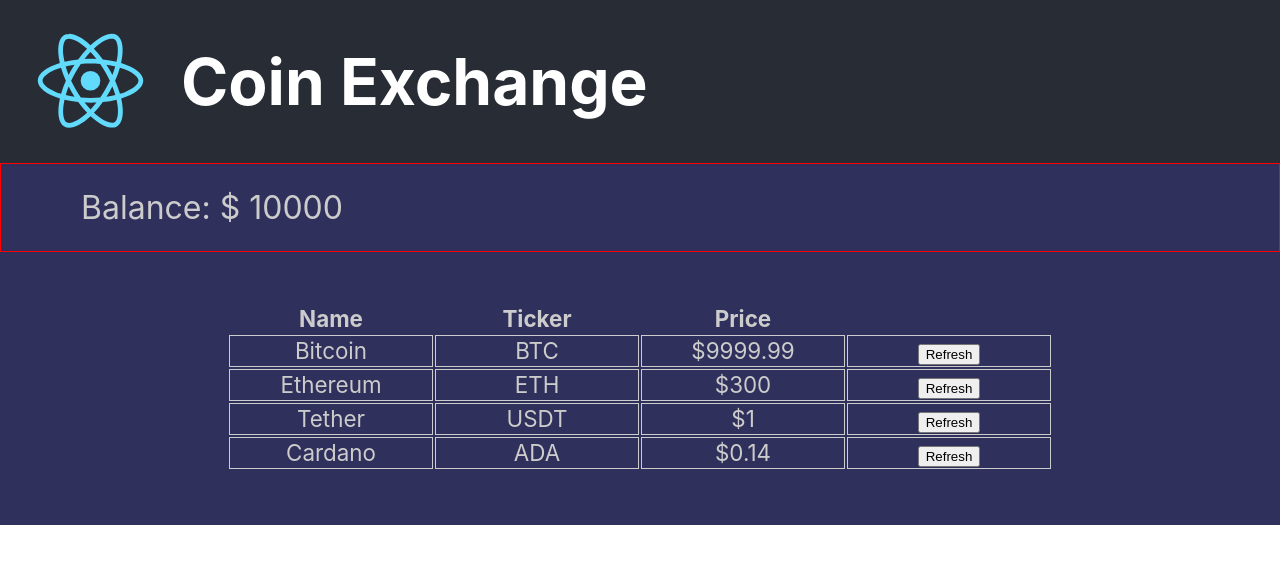
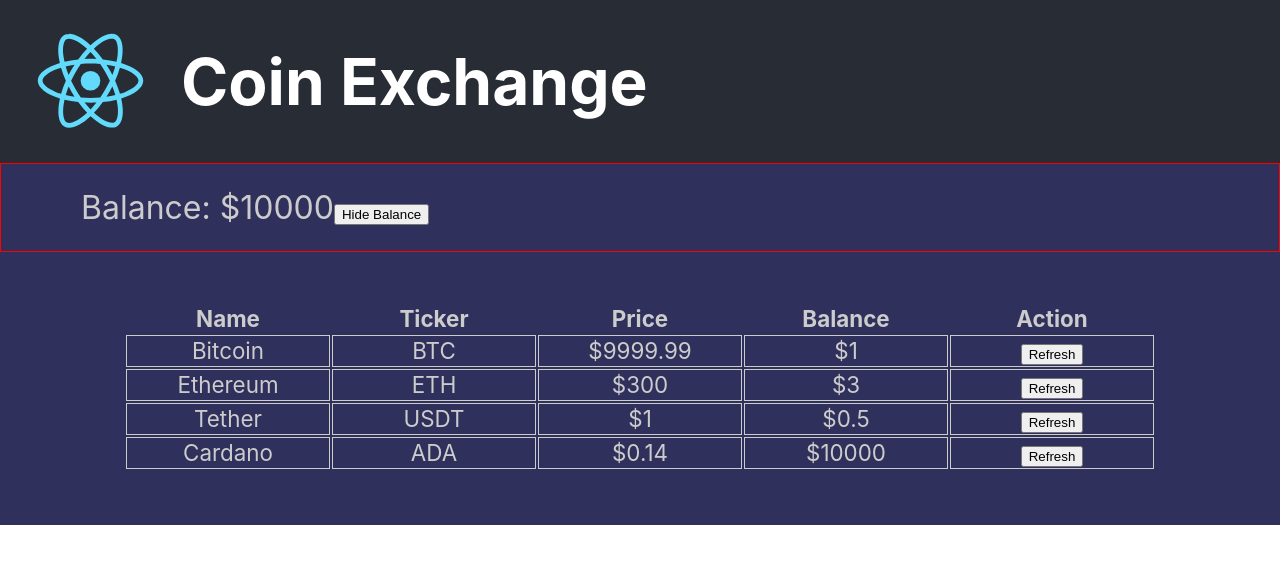
Before and after one commit to adagora/coin-exchange, a React (Create React App) app: page / in a window 1280 px wide. Shown: the top 564 px of the page. Built offline with nearby package versions, Linux system fonts and the light colour scheme.

Commit message:
Hide/Show Balance

```diff
--- a/src/App.js
+++ b/src/App.js
@@ -16,34 +16,50 @@
     super(props);
     this.state = {
       balance: 10000,
+      showBalance: true,
       coinData: [
         {
           name: 'Bitcoin',
           ticker: 'BTC',
-          price: 9999.99
+          price: 9999.99,
+          balance: 1
         },
         {
           name: 'Ethereum',
           ticker: 'ETH',
-          price: 300
+          price: 300,
+          balance: 3
         },
         {
           name: 'Tether',
           ticker: 'USDT',
-          price: 1.0
+          price: 1.0,
+          balance: 0.5
         },
         {
           name: 'Cardano',
           ticker: 'ADA',
-          price: 0.14
+          price: 0.14,
+          balance: 10000
         },
       ]
     }
     this.handleRefresh = this.handleRefresh.bind(this);
+    this.handleBalanceVisibilityChange = this.handleBalanceVisibilityChange.bind(this);
+  }
+
+  handleBalanceVisibilityChange(){
+    this.setState( function(oldState) {
+      return {
+        ...oldState,
+        showBalance: !oldState.showBalance
+      }
+    });
+
   }
   // passing down this event Handler as props and calling event Handler in child component and passing information back to the parent
   handleRefresh(valueChangeTicker) {
-    const newCoinData = this.state.coinData.map(function( {ticker, name, price} ) {
+    const newCoinData = this.state.coinData.map(function( {ticker, name, price, balance} ) {
       let newPrice = price;
       if ( valueChangeTicker === ticker ) {
         const randomPercentage = 0.995 + Math.random() * 0.01;
@@ -53,6 +69,8 @@
           ticker,
           name,
           price: newPrice,
+          balance
+
         }
     });
 
@@ -63,8 +81,14 @@
     return (
       <Div className="App">
         <ExchangeHeader />
-        <AccountBalance amount={this.state.balance} />
-        <CoinList coinData={this.state.coinData} handleRefresh={this.handleRefresh} />
+        <AccountBalance
+          amount={this.state.balance}
+          showBalance={this.state.showBalance}
+          handleBalanceVisibilityChange={this.handleBalanceVisibilityChange} />
+        <CoinList
+          coinData={this.state.coinData}
+          showBalance={this.state.showBalance}
+          handleRefresh={this.handleRefresh} />
       </Div>
     );
   }
--- a/src/components/AccountBalance/AccountBalance.jsx
+++ b/src/components/AccountBalance/AccountBalance.jsx
@@ -12,9 +12,16 @@
 
 export default class AccountBalance extends Component {
     render() {
+        const buttonText = this.props.showBalance ? 'Hide Balance' : 'Show Balance';
+        let content = null;
+        if (this.props.showBalance) {
+            content = <>Balance: ${this.props.amount}</>;
+        }
+
         return (
             <Section>
-                Balance: $ {this.props.amount}
+                {content}
+                <button onClick={this.props.handleBalanceVisibilityChange}>{buttonText}</button>
             </Section>
         );
     }
--- a/src/components/Coin/Coin.jsx
+++ b/src/components/Coin/Coin.jsx
@@ -22,14 +22,6 @@
 
         //submitting (this.props.ticker) to the parent to find value
        this.props.handleRefresh(this.props.ticker);
-/*
-       const randomPercentage = 0.995 + Math.random() * 0.01;
-       this.setState( oldState => {
-        return {
-            price: oldState.price * randomPercentage
-        };
-       });
-    */
    }
     render() {
         return (
@@ -37,6 +29,7 @@
                <Td>{this.props.name}</Td>
                <Td>{this.props.ticker}</Td>
                <Td>${this.props.price}</Td>
+               {this.props.showBalance ?<Td>${this.props.balance}</Td> : null}
                <Td>
                     <form action="#" method="POST">
                         <button onClick={this.handleClick}>Refresh</button>
--- a/src/components/CoinList/CoinList.jsx
+++ b/src/components/CoinList/CoinList.jsx
@@ -17,15 +17,19 @@
             <th>Name</th>
             <th>Ticker</th>
             <th>Price</th>
+            {this.props.showBalance ? <th>Balance</th> : null}
+            <th>Action</th>
           </tr>
         </thead>
         <tbody>
           {
-          this.props.coinData.map( ({name, ticker, price}) =>
+          this.props.coinData.map( ({name, ticker, price, balance}) =>
             <Coin key={ticker}
                   handleRefresh={this.props.handleRefresh}
                   name={name}
                   ticker={ticker}
+                  showBalance={this.props.showBalance}
+                  balance={balance}
                   price={price} />
             )
           }
```
Also changed, not shown: 1 other file (tests, documents, lock files or other folders).
